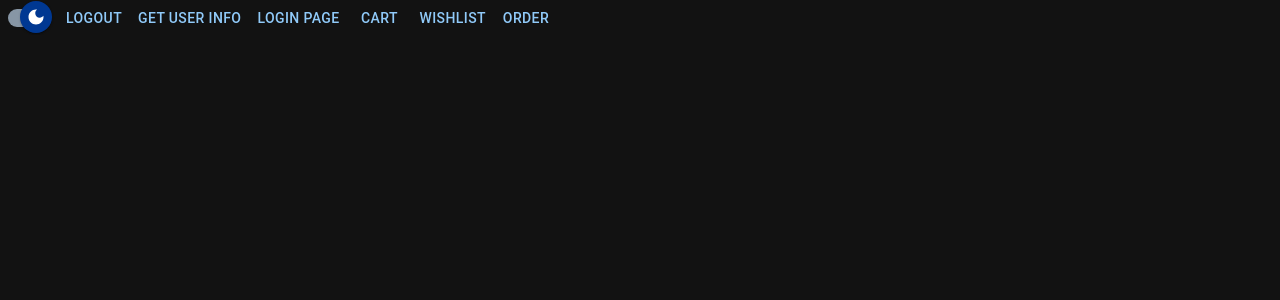
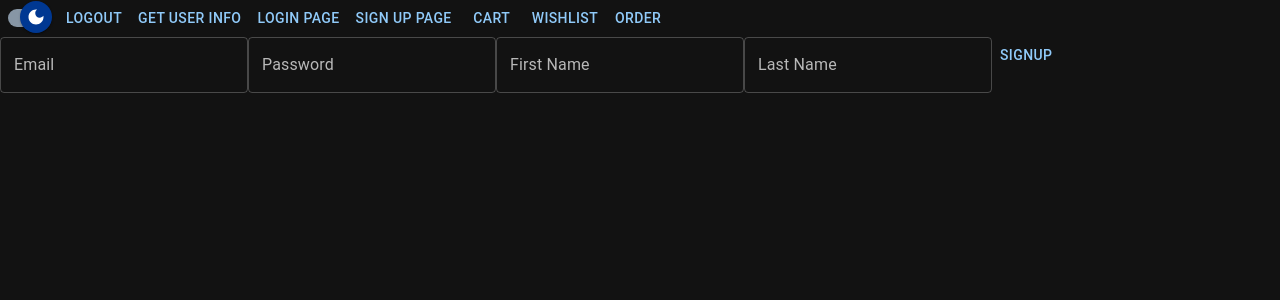
Before and after one commit to jma8774/Snackies, a React (Create React App) app: page /signup in a window 1280 px wide. Shown: the top 300 px of the page. Built offline with nearby package versions, Linux system fonts and the light colour scheme; no server answers.

Commit message:
login, signup and private routing hopefully done now

```diff
--- a/src/App.js
+++ b/src/App.js
@@ -9,6 +9,7 @@ import Button from '@mui/material/Button';
 import { Route, Switch, Link } from 'react-router-dom';
 import axios from "axios"
 import Login from './pages/Login';
+import Signup from './pages/Signup';
 import Cart from './pages/Cart';
 import OrderHistory from './pages/OrderHistory';
 import Wishlist from './pages/Wishlist';
@@ -50,12 +51,14 @@ const App = () => {
       <Button onClick={() => logout()}> Logout </Button>
       <Button onClick={() => getUserInfo()}> Get User Info </Button>
       <Button component={Link} to="/login"> Login Page </Button>
+      <Button component={Link} to="/signup"> Sign up Page </Button>
       <Button component={Link} to="/cart"> Cart </Button>
       <Button component={Link} to="/wishlist"> Wishlist </Button>
       <Button component={Link} to="/orders"> Order </Button>
 
       <Switch>
           <Route path="/login" component={Login} exact/>
+          <Route path="/signup" component={Signup} exact/>
           <PrivateRoute path="/cart" component={Cart} exact/>
           <PrivateRoute path="/orders" component={OrderHistory} exact/>
           <PrivateRoute path="/wishlist" component={Wishlist} exact/>
--- a/src/pages/Login.jsx
+++ b/src/pages/Login.jsx
@@ -20,10 +20,7 @@ const Login = () => {
 
   const login = async () => {
     try {
-      await axios.post(`/api/user/login`, {
-        email: loginInfo.email,
-        password: loginInfo.password,
-      });
+      await axios.post(`/api/user/login`, loginInfo);
       console.log("Token cookie now:", cookies.getAll().token)
       const { data } = await axios.get(`/api/user/`);
       dispatch(initialize(data))
@@ -55,7 +52,6 @@ const Login = () => {
       ...prevState,
       email: e.target.value
     }))
-    console.log(loginInfo)
   }
 
   const updatePassword = (e) => {
@@ -63,7 +59,6 @@ const Login = () => {
       ...prevState,
       password: e.target.value
     }))
-    console.log(loginInfo)
   }
 
   return (
--- /dev/null
+++ b/src/pages/Signup.jsx
@@ -0,0 +1,87 @@
+import React, { useState } from 'react'
+import GoogleLogin from 'react-google-login';
+import Button from '@mui/material/Button';
+import TextField from '@mui/material/TextField';
+import axios from "axios"
+import { useDispatch } from 'react-redux'
+import { initialize, setLoading} from '../redux/features/userSlice'
+import Cookies from 'universal-cookie';
+
+const Signup = () => {
+  const cookies = new Cookies();
+  const dispatch = useDispatch()
+  const [signUpInfo, setSignUpInfo] = useState({
+    email: '',
+    password: '',
+    first_name: '',
+    last_name: '',
+  })
+
+  const updateEmail = (e) => {
+    setSignUpInfo(prevState => ({
+      ...prevState,
+      email: e.target.value
+    }))
+  }
+
+  const updatePassword = (e) => {
+    setSignUpInfo(prevState => ({
+      ...prevState,
+      password: e.target.value
+    }))
+  }
+
+  const updateFirstName = (e) => {
+    setSignUpInfo(prevState => ({
+      ...prevState,
+      first_name: e.target.value
+    }))
+  }
+
+  const updateLastName = (e) => {
+    setSignUpInfo(prevState => ({
+      ...prevState,
+      last_name: e.target.value
+    }))
+    }
+
+  const signup = async () => {
+    try {
+      const res = await axios.post(`/api/user/signup`, signUpInfo);
+      if(res.data.error && res.data.error === "Email exist")
+        console.log("Show some error, email already exist")
+      console.log("Token cookie now:", cookies.getAll().token)
+      const { data } = await axios.get(`/api/user/`);
+      dispatch(initialize(data))
+    } catch(err) {
+      console.log("Login Error\n", err)
+    }
+    dispatch(setLoading(false))
+    console.log("User data loaded (if provided with a valid JWT token)")
+  }
+
+  return (
+    <div>
+      <TextField
+        label="Email"
+        onChange={updateEmail}
+      />
+      <TextField
+        label="Password"
+        type="password"
+        onChange={updatePassword}
+      />
+      <TextField
+        label="First Name"
+        onChange={updateFirstName}
+      />
+      <TextField
+        label="Last Name"
+        onChange={updateLastName}
+      />
+      <Button onClick={() => signup()}> Signup </Button>
+    </div>
+  )
+}
+
+export default Signup
```
Also changed, not shown: 1 other file (tests, documents, lock files or other folders).
